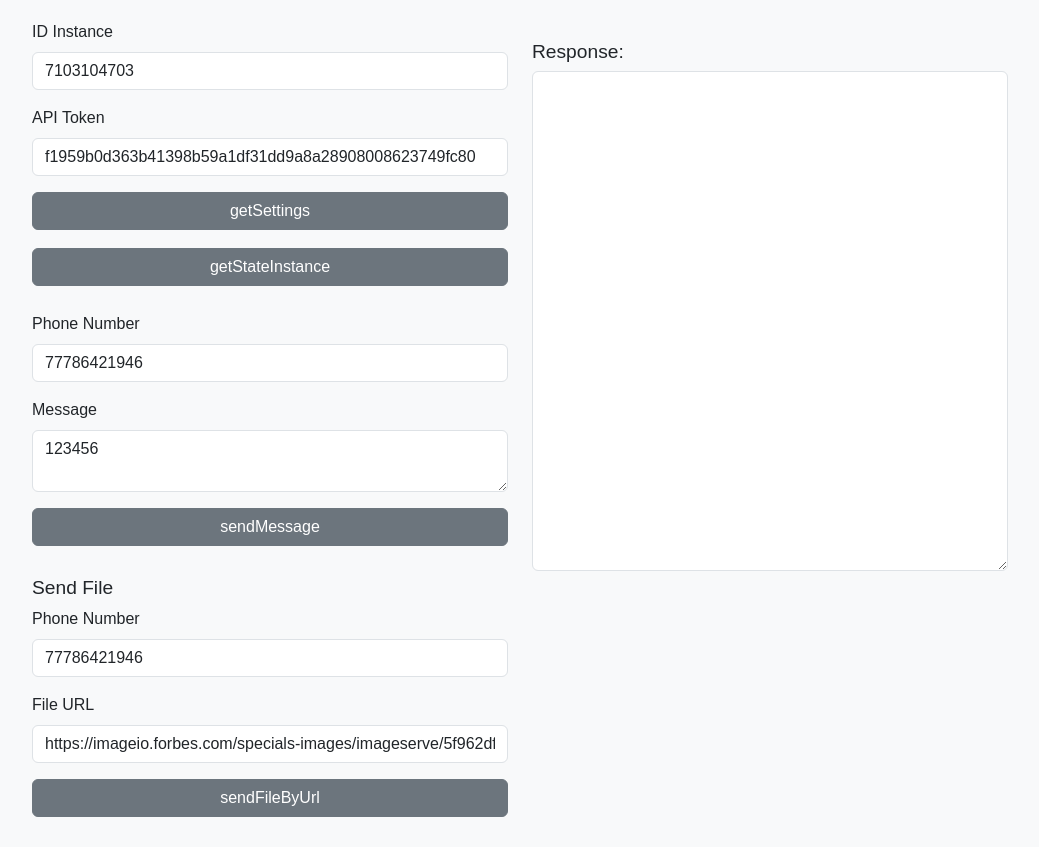
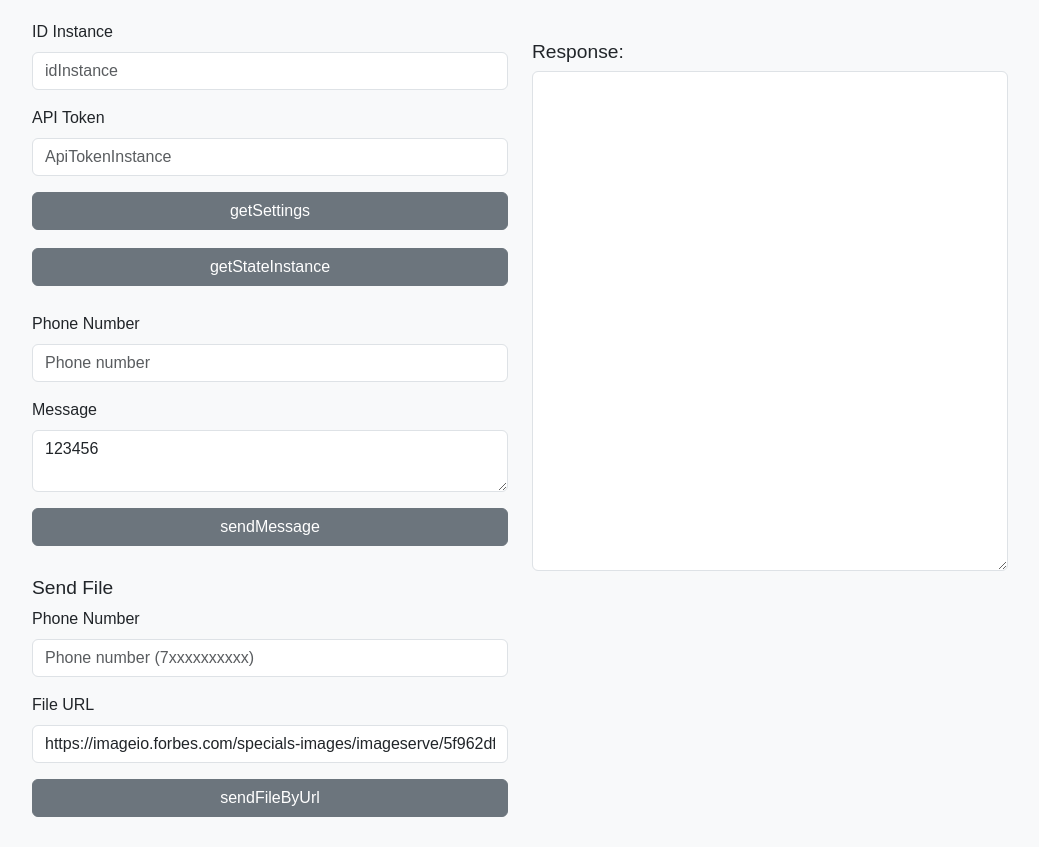
Before and after one commit to Suenym/Green_API_test, a plain HTML site: page index.html in a window 1280 px wide. Shown: the whole page, without its empty margins (120-1159 px from the left). Drawn offline with nearby package versions, Linux system fonts and the light colour scheme.

Commit message:
Update index.html

```diff
--- a/index.html
+++ b/index.html
@@ -53,7 +53,6 @@
               class="form-control"
               id="idInstance"
               placeholder="idInstance"
-              value="7103104703"
             />
           </div>
 
@@ -64,7 +63,6 @@
               class="form-control"
               id="apiTokenInstance"
               placeholder="ApiTokenInstance"
-              value="f1959b0d363b41398b59a1df31dd9a8a28908008623749fc80"
             />
           </div>
 
@@ -86,8 +84,7 @@
               type="text"
               class="form-control"
               id="phoneNumber"
-              placeholder="Phone number (87786421946)"
-              value="77786421946"
+              placeholder="Phone number"
             />
           </div>
 
@@ -115,7 +112,6 @@
               class="form-control"
               id="phoneNumber2"
               placeholder="Phone number (7xxxxxxxxxx)"
-              value="77786421946"
             />
           </div>
 
```
